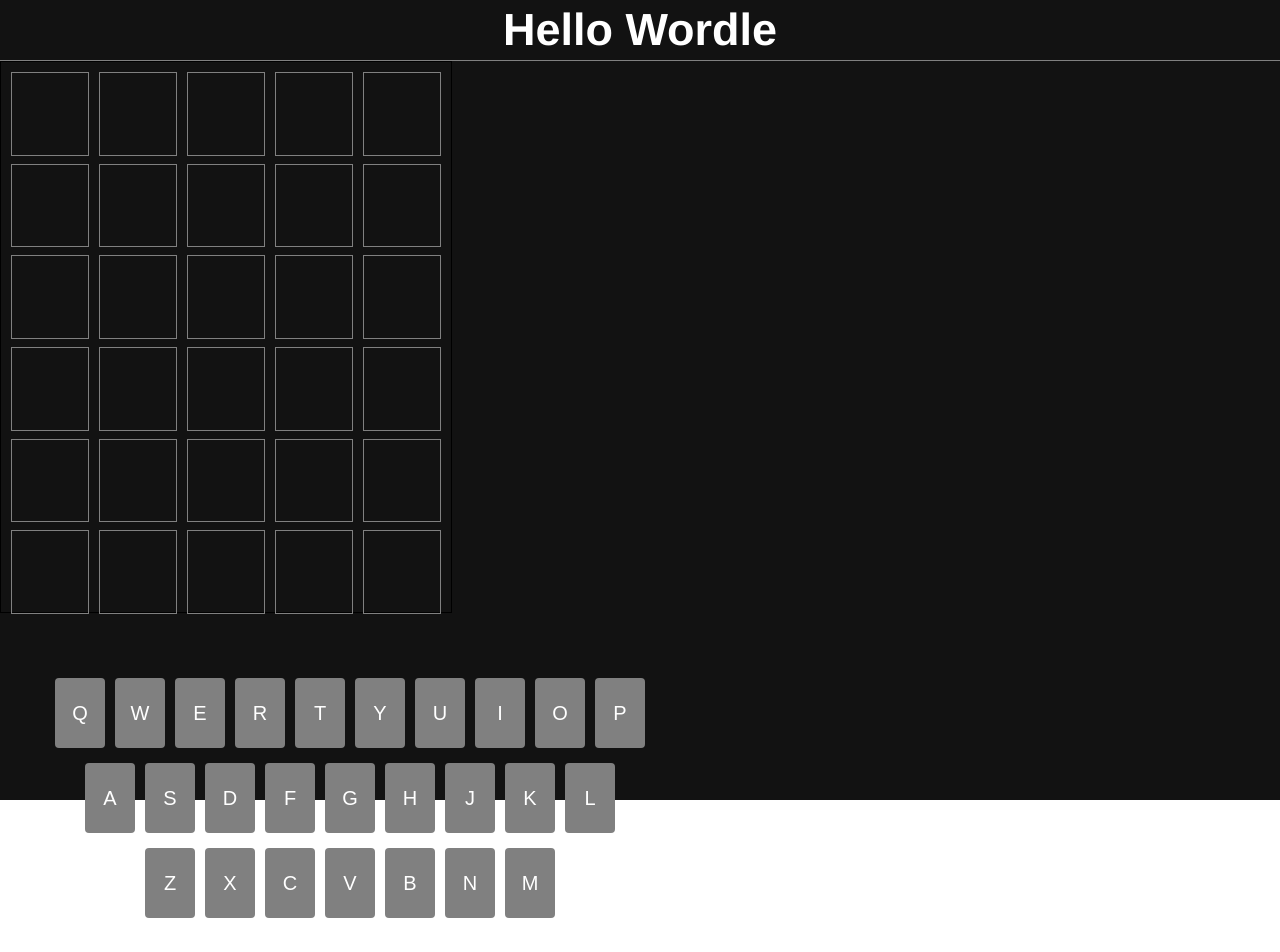
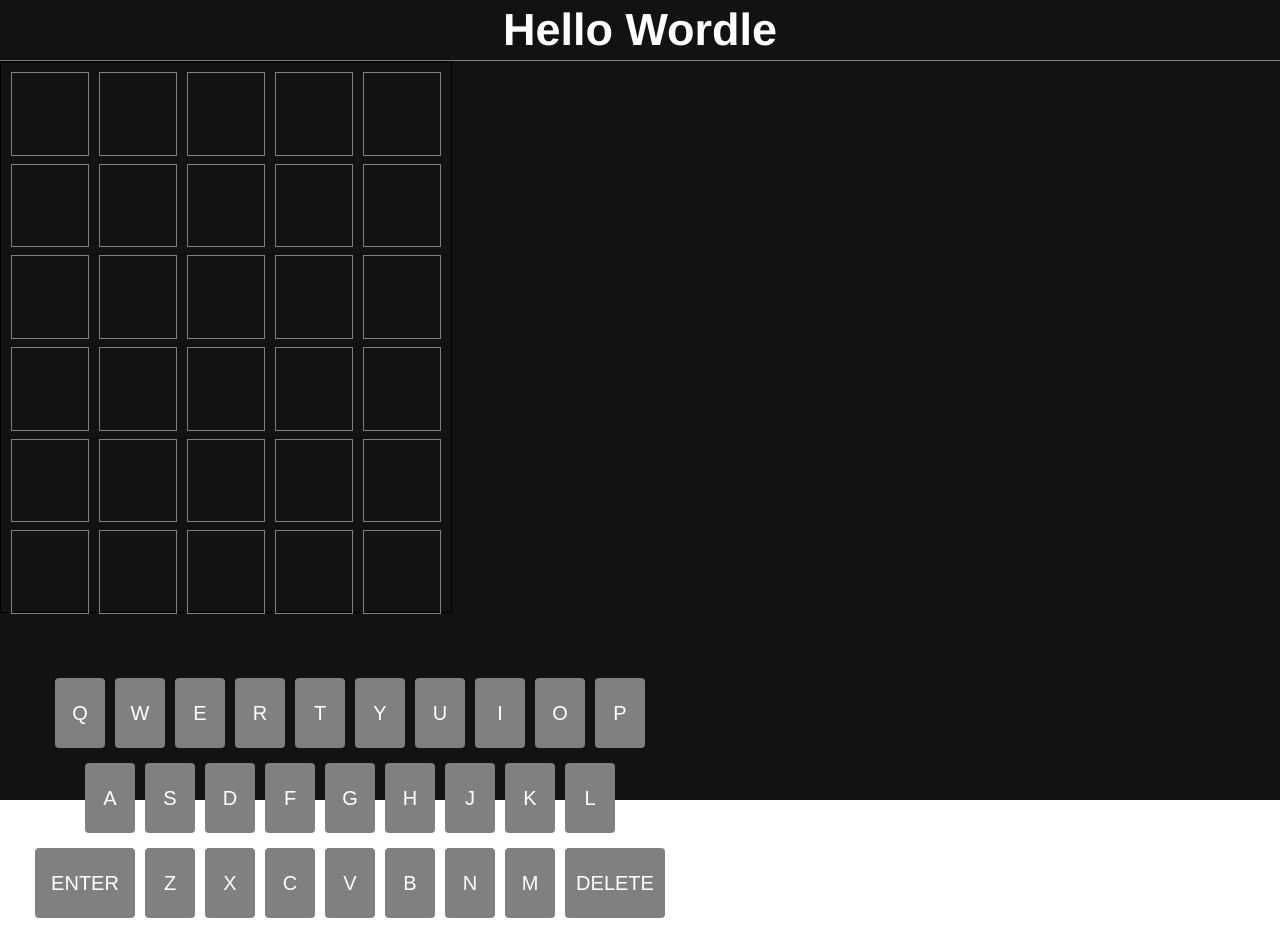
Before and after one commit to Constantine7s/Hello-Wordle, a React (Create React App) app: page / in a window 1280 px wide. Shown: the top 952 px of the page. Built offline with nearby package versions, Linux system fonts and the light colour scheme.

Commit message:
refactor: split keyboard into components

```diff
--- /dev/null
+++ b/src/Components/Key.js
@@ -0,0 +1,7 @@
+import React from 'react';
+
+function Key({val, big}) {
+  return <div className="key" id={big && "big"}>{val}</div>;
+}
+
+export default Key;
--- a/src/Components/Keyboard.js
+++ b/src/Components/Keyboard.js
@@ -1,4 +1,5 @@
 import React from 'react';
+import Key from './Key';
 
 function Keyboard() {
   const keys1 = ['Q', 'W', 'E', 'R', 'T', 'Y', 'U', 'I', 'O', 'P'];
@@ -6,9 +7,23 @@
   const keys3 = ['Z', 'X', 'C', 'V', 'B', 'N', 'M'];
   return (
     <div className="keyboard">
-      <div className="line1">{keys1.map((key) => <div className='key'>{key}</div>)}</div>
-      <div className="line2">{keys2.map((key) => <div className='key'>{key}</div>)}</div>
-      <div className="line3">{keys3.map((key) => <div className='key'>{key}</div>)}</div>
+      <div className="line1">
+        {keys1.map((key) => (
+          <Key val={key} />
+        ))}
+      </div>
+      <div className="line2">
+        {keys2.map((key) => (
+          <Key val={key} />
+        ))}
+      </div>
+      <div className="line3">
+        <Key val={'ENTER'} big={true}/>
+        {keys3.map((key) => (
+          <Key val={key} />
+        ))}
+        <Key val={'DELETE'} big={true} />
+      </div>
     </div>
   );
 }
```
